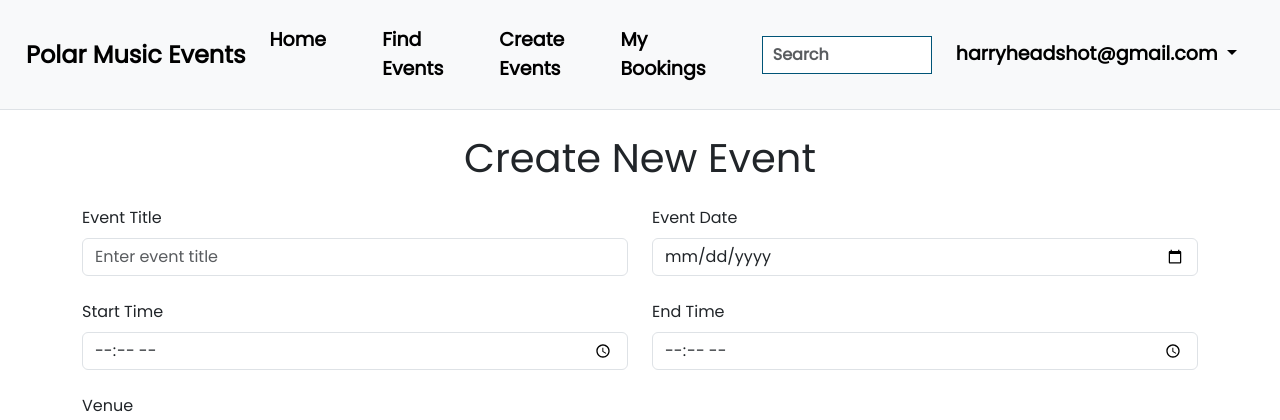
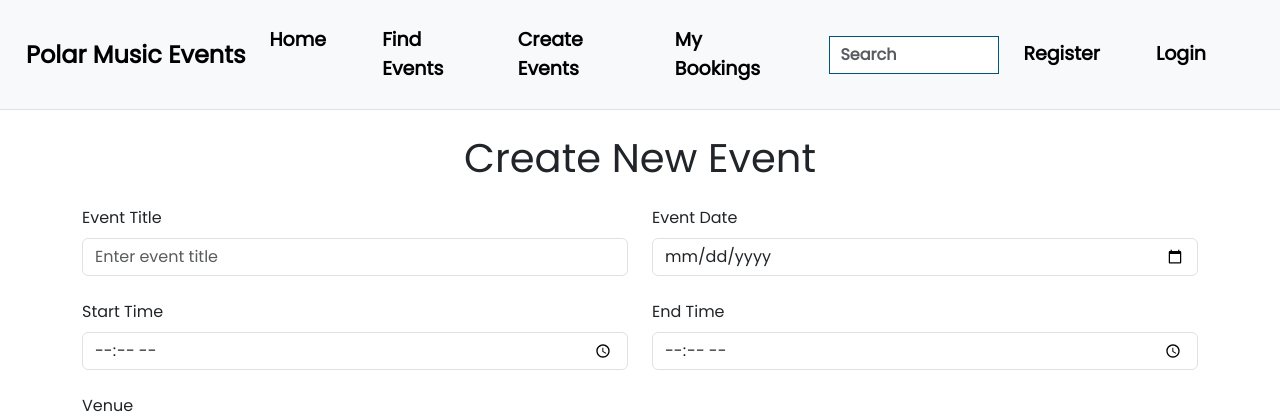
Before and after one commit to n10997148/IAB207Group6, a Flask app: page /create_event in a window 1280 px wide. Shown: the top 420 px of the page. Run offline with Flask 3, Linux system fonts and the light colour scheme; a user stored in the database is signed in; some libraries are stand-ins or nearby versions.

Commit message:
updated html files

```diff
--- a/website/templates/UpdateEvents.html
+++ b/website/templates/UpdateEvents.html
@@ -13,7 +13,7 @@
     <nav class="navbar navbar-expand-lg bg-body-tertiary border-bottom border-body fixed-top">
         <div class="container-fluid">
             <div class="navbar-brand">
-                <span class="brand-text">Polar Music Events</span>
+              <span class="brand-text">Polar Music Events</span>
             </div>
             <button class="navbar-toggler" type="button" data-bs-toggle="collapse" data-bs-target="#navbarNav" aria-controls="navbarNav" aria-expanded="false" aria-label="Toggle navigation">
                 <span class="navbar-toggler-icon"></span>
@@ -24,27 +24,28 @@
                         <a class="nav-link" href="index.html">Home</a>
                     </li>
                     <li class="nav-item">
-                        <a class="nav-link" href="EventDetails.html">Find Events</a>
+                        <a class="nav-link" href="{{ url_for('main.view_event') }}">Find Events</a>
                     </li>
                     <li class="nav-item">
-                        <a class="nav-link" href="UpdateEvents.html">Create Events</a>
+                        <a class="nav-link" href="{{ url_for('main.create_event') }}">Create Events</a>
                     </li>
-                    <li class="nav-item">
+
                         <a class="nav-link" href="Bookings.html">My Bookings</a>
                     </li>
                 </ul>
-                <form class="d-flex mx-auto p-2">
+                <form class="d-flex mx-auto p-2" action="{{url_for('main.search')}}">
                     <input class="form-control me-2 search-bar" type="search" placeholder="Search" aria-label="Search">
                 </form>
                 <ul class="navbar-nav ml-auto">
                   <li class="nav-item dropdown">
-                      <a class="nav-link dropdown-toggle" href="#" id="navbarDropdown" role="button" data-bs-toggle="dropdown" aria-expanded="false">
-                          harryheadshot@gmail.com
-                      </a>
-                      <ul class="dropdown-menu dropdown-menu-end" aria-labelledby="navbarDropdown">
-                          <li><a class="dropdown-item" href="#">Edit Profile</a></li>
-                          <li><a class="dropdown-item" href="#">Settings</a></li>
-                          <li><a class="dropdown-item" href="#">Logout</a></li>
+                    <div class="d-flex">
+                      <li class="nav-item">
+                        <a class="nav-link" href="{{ url_for('auth.register') }}">Register</a>
+                      <li class="nav-item">
+                        <li class="nav-item">
+                          <a class="nav-link" href="{{ url_for('auth.login') }}">Login</a>
+                    </div>
+                      </ul>
                       </ul>
                   </li>
               </ul>
```
Also changed, not shown: website/templates/EventDetails.html (+12 -12 lines).
